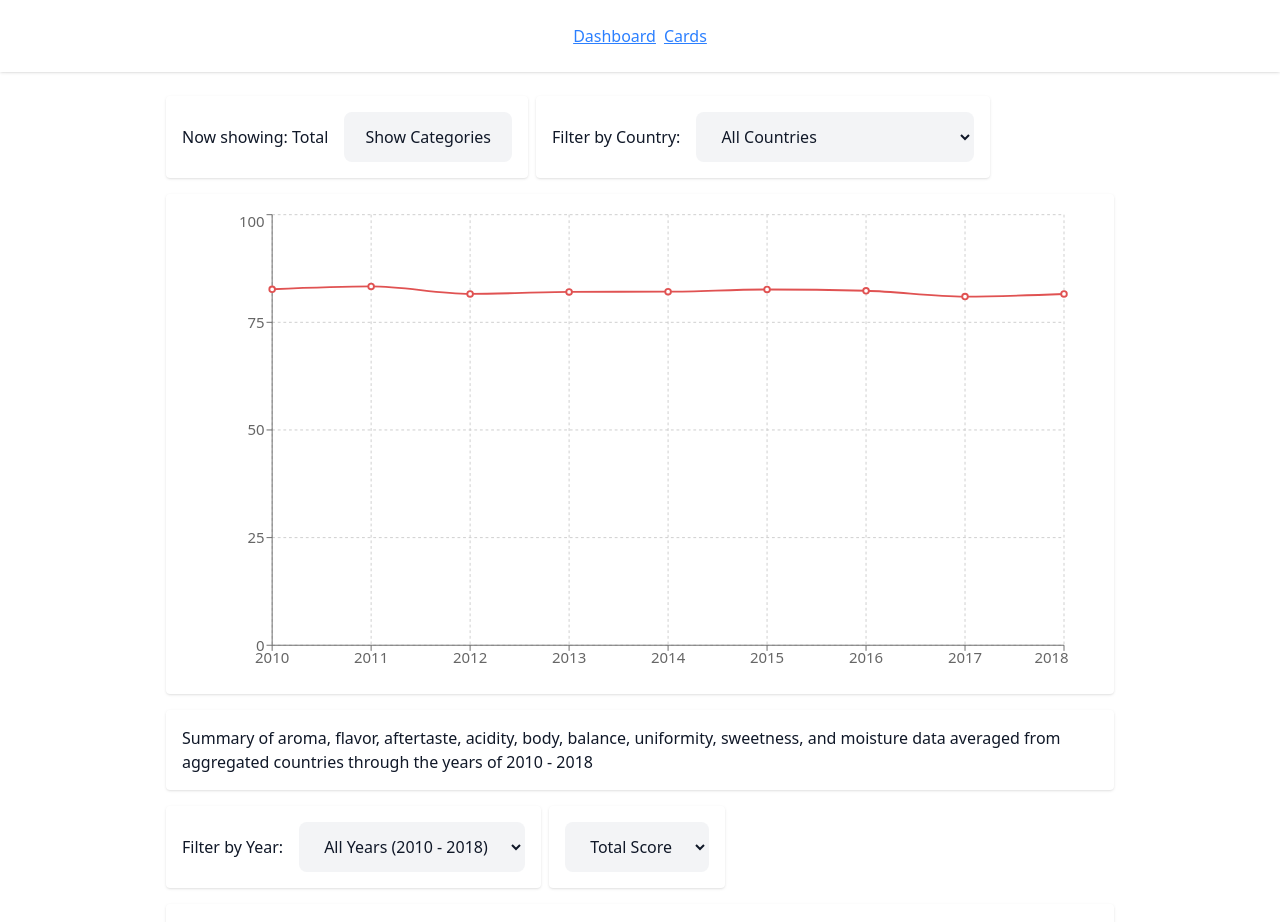
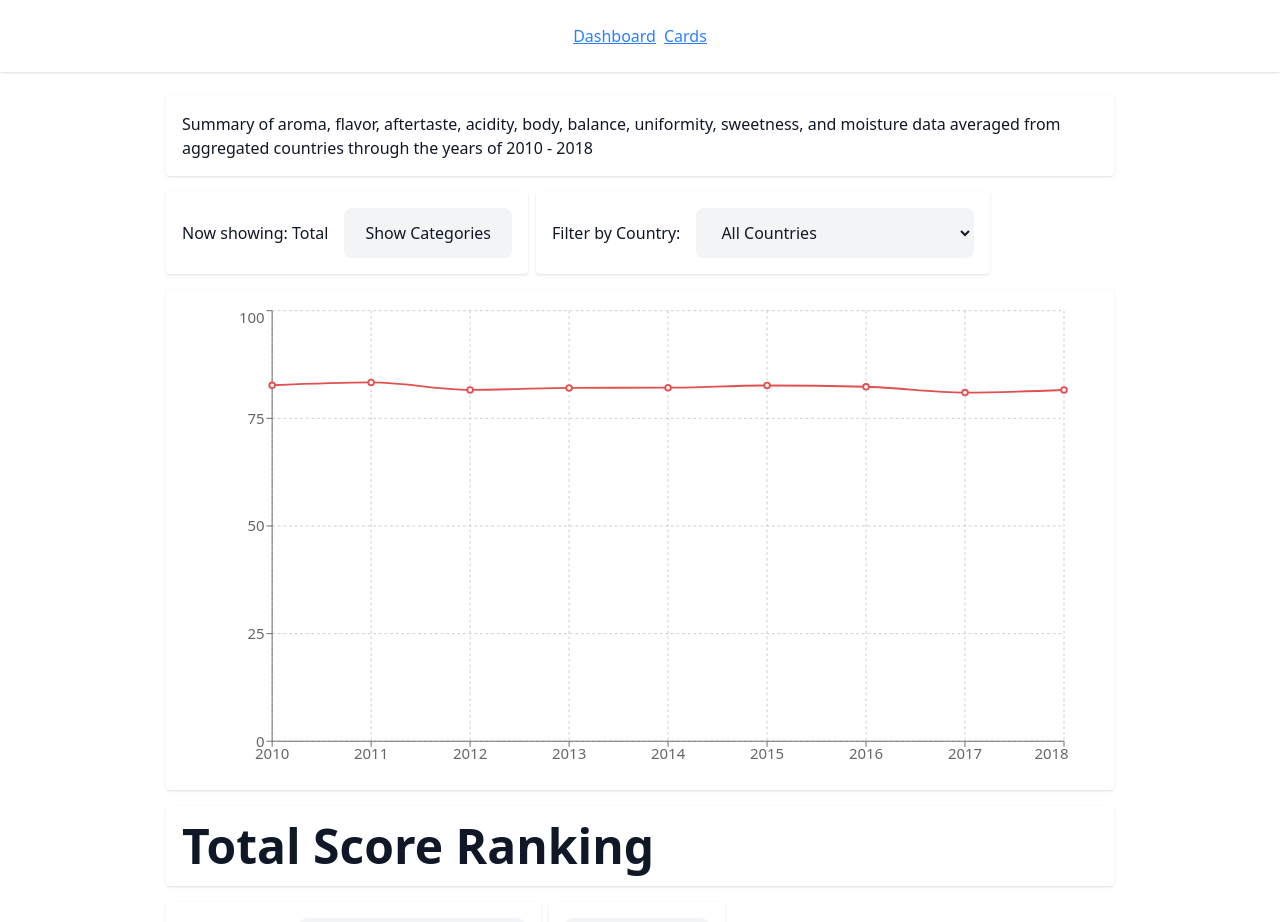
Before and after one commit to fangbuilt/bizstats-coffee, a React (Vite) app: page / in a window 1280 px wide. Shown: the top 922 px of the page. Built offline with nearby package versions, Linux system fonts and the light colour scheme.

Commit message:
some touch ups

```diff
--- a/src/routes/index.lazy.tsx
+++ b/src/routes/index.lazy.tsx
@@ -184,6 +184,9 @@ function Index() {
   return (
     <div className="p-2 flex flex-col gap-4 justify-center items-center min-h-screen mt-4">
       <div className='flex flex-col gap-4 w-[75%]'>
+        <div className='p-4 rounded shadow w-full'>
+          <p>Summary of aroma, flavor, aftertaste, acidity, body, balance, uniformity, sweetness, and moisture data averaged from aggregated countries through the years of 2010 - 2018</p>
+        </div>
         <div className="flex gap-2 items-center">
           <div className="flex items-center gap-4 p-4 rounded shadow">
             <p>Now showing: {mode !== 'total' ? 'Categories' : 'Total'}</p>
@@ -241,12 +244,12 @@ function Index() {
             </BarChart>
           )}
         </ResponsiveContainer>
-        <div className='p-4 rounded shadow w-full'>
-          <p>Summary of aroma, flavor, aftertaste, acidity, body, balance, uniformity, sweetness, and moisture data averaged from aggregated countries through the years of 2010 - 2018</p>
-        </div>
       </div>
 
       <div className="flex flex-col gap-4 w-[75%]">
+        <div className='p-4 rounded shadow w-full'>
+          <h1>{rankBy === 'Total' ? 'Total Score Ranking' : rankBy + ' Ranking'}</h1>
+        </div>
         <div className="flex gap-2 items-center">
           <div className="flex items-center gap-4 p-4 shadow rounded">
             <label htmlFor="year">Filter by Year:</label>
```
